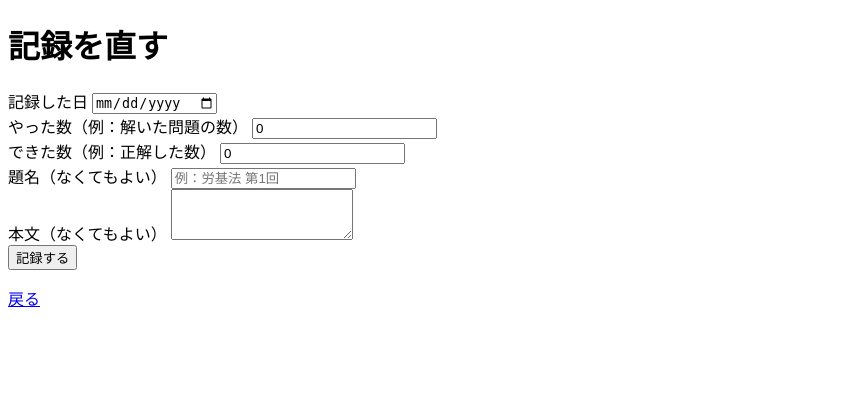
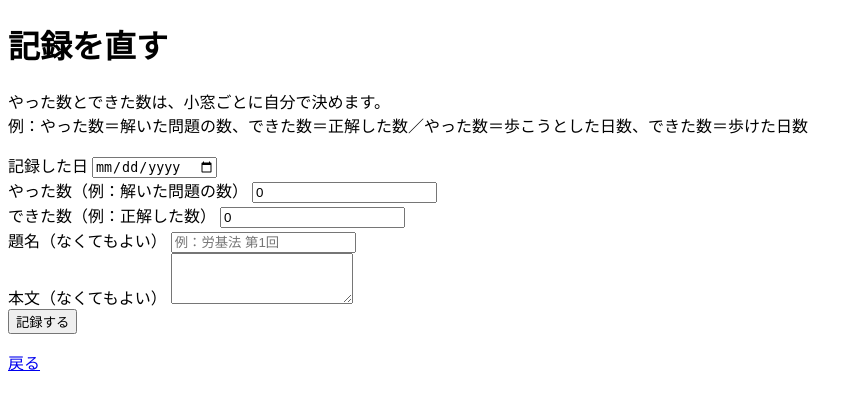
Before and after one commit to yoshiaki-ogita/moga, a Rails app: template app/views/entries/edit.html.erb in a window 1280 px wide. Shown: the part 32-442 px from the top of the page, without its empty margins (0-863 px from the left). Run offline with Rails 7, Linux system fonts and the light colour scheme; the template is opened without the code that fills it, so the values that code supplies are empty; some libraries are stand-ins or nearby versions.

Commit message:
feat: 記録の欄の上に、何を数えるかの説明と例を出す（#116）
Co-Authored-By: Claude Opus 5.5 <noreply@anthropic.com>
Claude-Session: https://claude.ai/code/session_01CXsYzmkK5C4auA9quwaQEY

```diff
--- a/app/views/entries/_form.html.erb
+++ b/app/views/entries/_form.html.erb
@@ -8,6 +8,11 @@
       <% end %>
     </ul>
   <% end %>
+  <%# 何を数えるかの説明（#116）。計算は1つ（できた数 ÷ やった数）、何を数えるかは小窓ごとに使う人が決める %>
+  <p class="form__hint">
+    やった数とできた数は、小窓ごとに自分で決めます。<br>
+    例：やった数＝解いた問題の数、できた数＝正解した数／やった数＝歩こうとした日数、できた数＝歩けた日数
+  </p>
   <div class="form__field">
     <%= f.label :recorded_on %>
     <%= f.date_field :recorded_on %>
```
Also changed, not shown: app/assets/stylesheets/form.css (+11 -0 lines).
